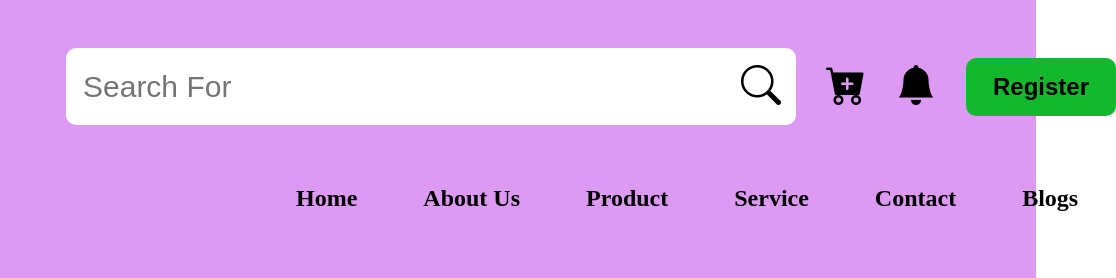
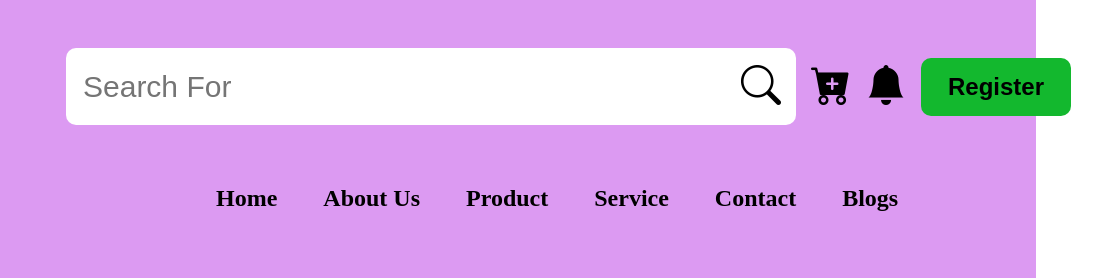
Before and after one commit to janufarosi/Tech-Products, a plain HTML site: page index.html in a window 1280 px wide. Shown: the top 278 px of the page, 244-1360 px from the left, 1116 px wide, since content can reach past the window. Drawn offline with nearby package versions, Linux system fonts and the light colour scheme; a web font is replaced by a local one.

Commit message:
Update tech.css

```diff
--- a/CSS/tech.css
+++ b/CSS/tech.css
@@ -37,7 +37,7 @@ body {
 
 .head21{
     display: flex;
-    gap: 30px;
+    gap: 15px;
     align-items: center;
 }
 .head21in{
@@ -67,10 +67,10 @@ body {
     width: 150px;
 }
 .head22{
-    margin-left: 200px;
+    margin-left: 130px;
 }
 .head22 a{
-  margin: 30px;
+  margin: 20px;
   font-size: 24px;
   text-decoration: none;
   color: black;
```
